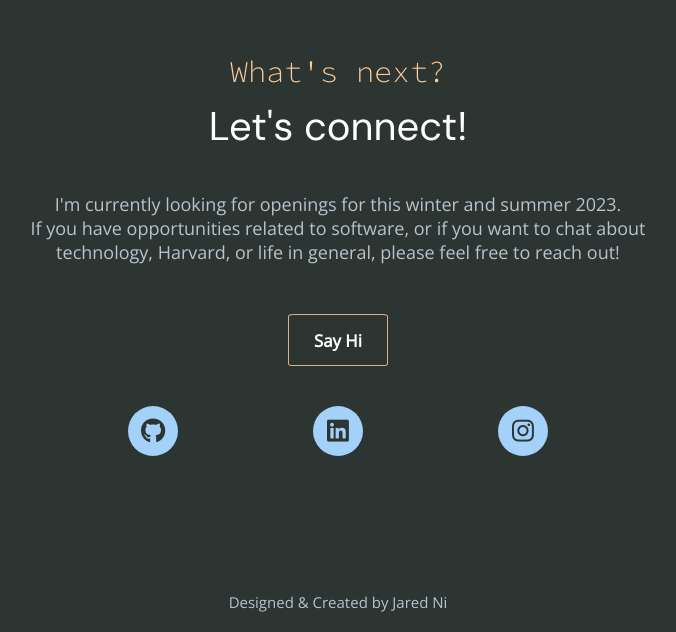
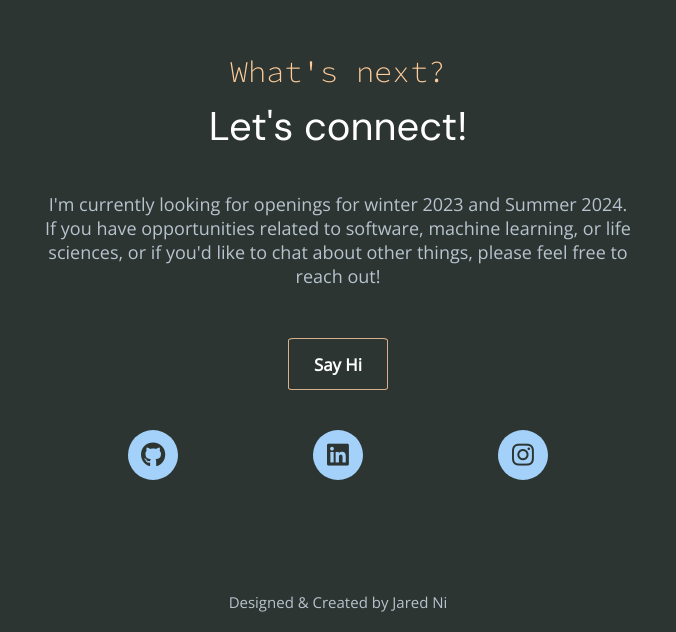
Before and after one commit to jared-ni/personal-website, a React (Create React App) app: page / in a window 1280 px wide. Shown: the part 3434-4066 px from the top of the page, without its empty margins (302-978 px from the left). Built offline with nearby package versions, Linux system fonts and the light colour scheme.

Commit message:
update connect section

```diff
--- a/src/components/Contact.js
+++ b/src/components/Contact.js
@@ -14,8 +14,8 @@ function Contact() {
                     Let's connect!
                 </div>
                 <div className="contact-p">
-                    I'm currently looking for openings for this winter and summer 2023. <br />
-                    If you have opportunities related to software, or if you want to chat about technology, Harvard, or life in general,
+                    I'm currently looking for openings for winter 2023 and Summer 2024. <br />
+                    If you have opportunities related to software, machine learning, or life sciences, or if you'd like to chat about other things,
                     please feel free to reach out!
                 </div>
                 <div className="contact-email-button" onClick={() => window.location = 'mailto:jaredni@college.harvard.edu'}>
```
